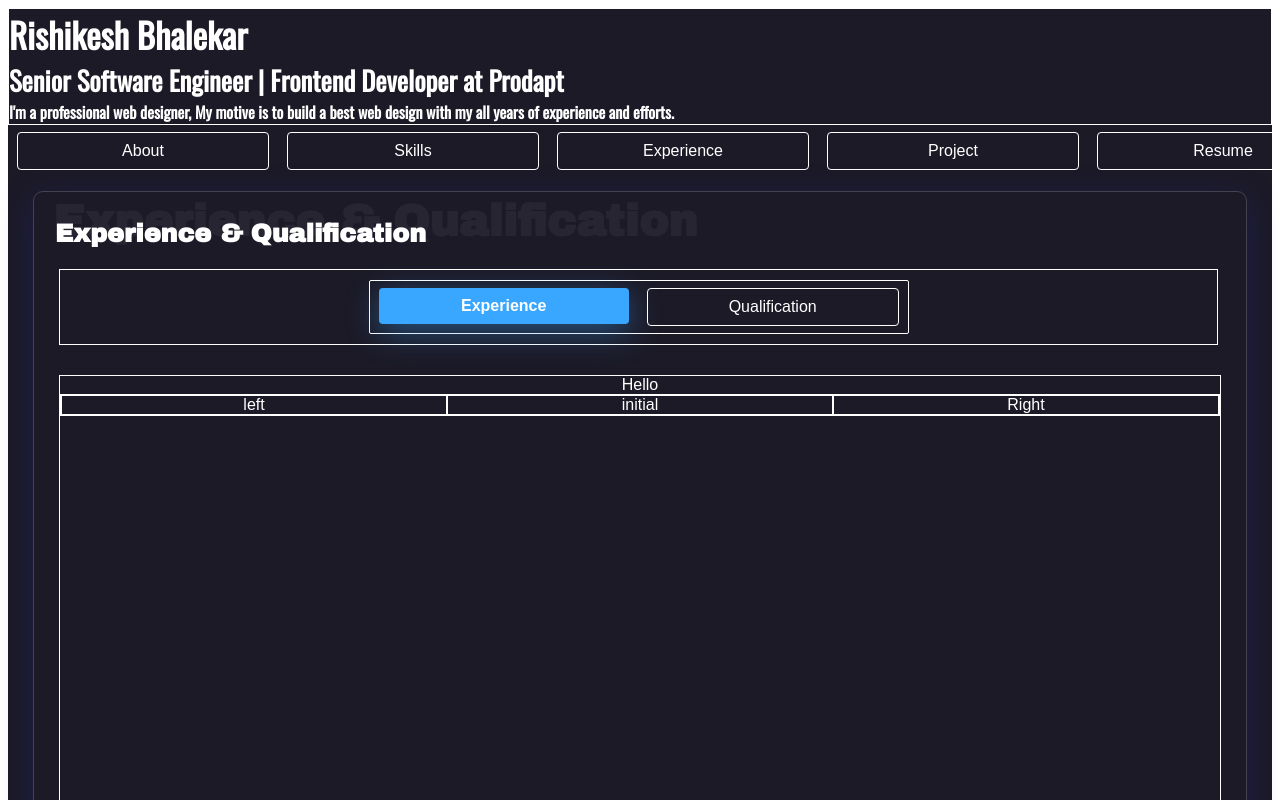
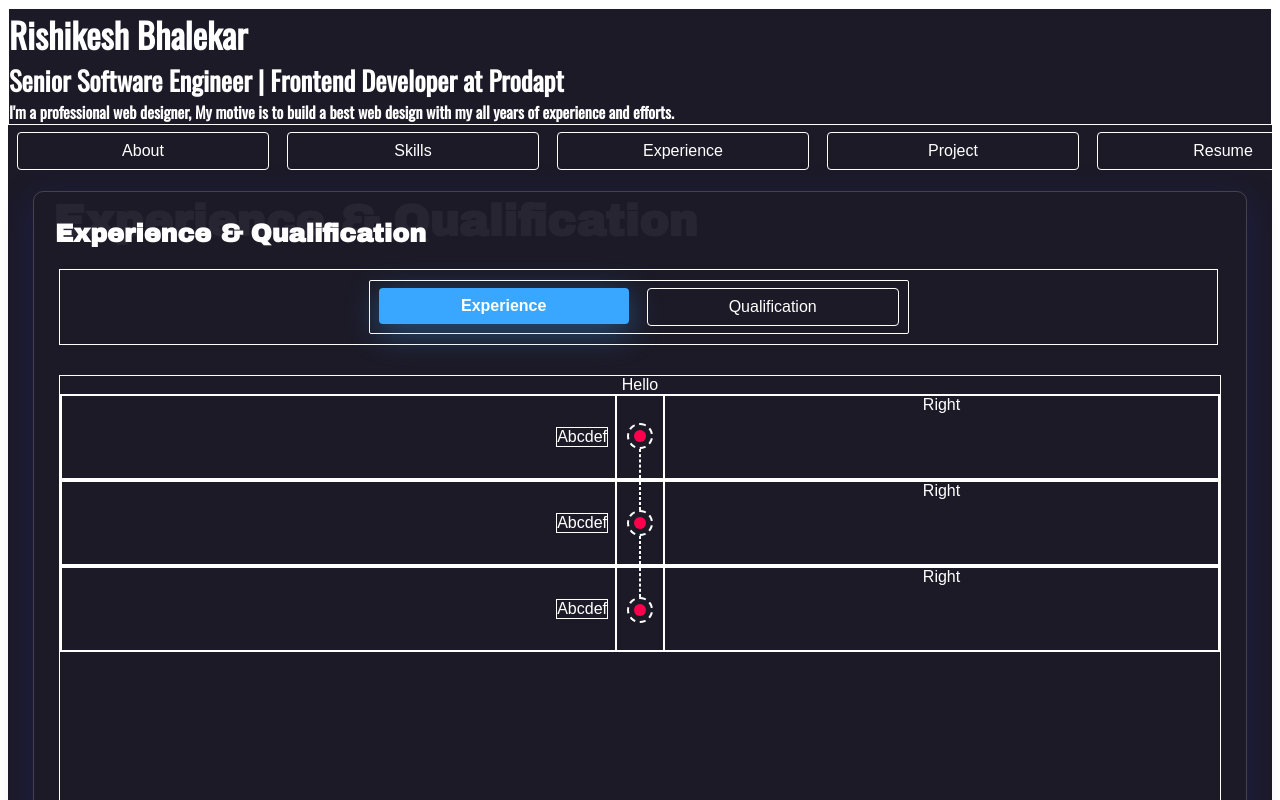
Before and after one commit to R1Sh0315/Portfolio-v01.1, a React (Vite) app: page / in a window 1280 px wide. Shown: the top 800 px of the page. Built offline with nearby package versions, Linux system fonts and the light colour scheme; a web font is replaced by a local one.

Commit message:
working on timeline

```diff
--- a/src/Components/Experience-Component.tsx
+++ b/src/Components/Experience-Component.tsx
@@ -26,7 +26,9 @@ const ExperienceComponent: React.FC<IExp> = ({ label }) => {
       </div>
       <div className="exp-body-container">
         {experience}
-        <TimeLineComponent timelineType={"horizontral"} cell2Type={"initial"} />
+        <TimeLineComponent timelineType={"vertical"} cell2Type={"initial"} />
+        <TimeLineComponent timelineType={"vertical"} cell2Type={"mid"} />
+        <TimeLineComponent timelineType={"vertical"} cell2Type={"end"} />
       </div>
     </div>
   );
--- a/src/Components/Timeline-component.tsx
+++ b/src/Components/Timeline-component.tsx
@@ -17,8 +17,22 @@ const TimeLineComponent: React.FC<ITimeline> = ({
 }) => {
   return (
     <div className={`time-line-contianer ${timelineType}-timeline`}>
-      <div className="time-line-cell-1">left</div>
-      <div className={`time-line-cell-2 ${cell2Type}-stage`}>{cell2Type}</div>
+      <div className="time-line-cell-1">
+        <div className="time-line-cell-1-container">Abcdef</div>
+      </div>
+      <div className={`time-line-cell-2`}>
+        <div className={`${cell2Type}-stage`}>
+          <div
+            className={`${cell2Type}-stage-${cell2Type == "initial" ? "no-dash" : cell2Type == "mid" ? "dash" : "dash"}`}
+          ></div>
+          <div className={`${cell2Type}-stage-core`}>
+            <div className="core"></div>
+          </div>
+          <div
+            className={`${cell2Type}-stage-${cell2Type == "initial" ? "dash" : cell2Type == "mid" ? "dash" : "no-dash"}`}
+          ></div>
+        </div>
+      </div>
       <div className="time-line-cell-3">Right</div>
     </div>
   );
--- a/src/styles.css
+++ b/src/styles.css
@@ -273,18 +273,86 @@ strong {
 
 .time-line-contianer {
   border: 1px solid white;
+  min-height: 84px;
 }
 
-.horizontral-timeline {
+.vertical-timeline {
   display: flex;
   flex-direction: row;
 }
 
-.time-line-cell-1,
-.time-line-cell-2,
+.initial-stage,
+.mid-stage,
+.end-stage {
+  width: 100%;
+  display: flex;
+  justify-content: center;
+  align-items: center;
+  flex-direction: column;
+}
+
+.initial-stage-core,
+.mid-stage-core,
+.end-stage-core {
+  margin: auto;
+  border: 2px dashed;
+  display: flex;
+  justify-content: center;
+  align-items: center;
+  padding: 5px;
+  width: fit-content;
+  border-radius: 15px;
+}
+
+.time-line-cell-2 {
+  display: flex;
+  justify-content: center;
+}
+.core {
+  background-color: #ff004d;
+  display: flex;
+  /* margin: 0 47%; */
+  justify-content: center;
+  align-items: center;
+  margin: auto;
+  border-radius: 23px;
+  height: 12px;
+  width: 12px;
+}
+.initial-stage-dash,
+.mid-stage-dash,
+.end-stage-dash {
+  display: flex;
+  border: 1px dashed white;
+  height: 100%;
+}
+
+.initial-stage-no-dash,
+.end-stage-no-dash {
+  display: flex;
+  height: 100%;
+}
+
+.time-line-cell-2 {
+  border: 1px solid white;
+  width: 4%;
+}
+
+.time-line-cell-1 {
+  border: 1px solid white;
+  width: 48%;
+  display: flex;
+  justify-content: end;
+  align-items: center;
+}
+.time-line-cell-1-container {
+  border: 1px solid white;
+  margin: 0 7px;
+}
+
 .time-line-cell-3 {
   border: 1px solid white;
-  width: 100%;
+  width: 48%;
 }
 
 .yexp {
```
